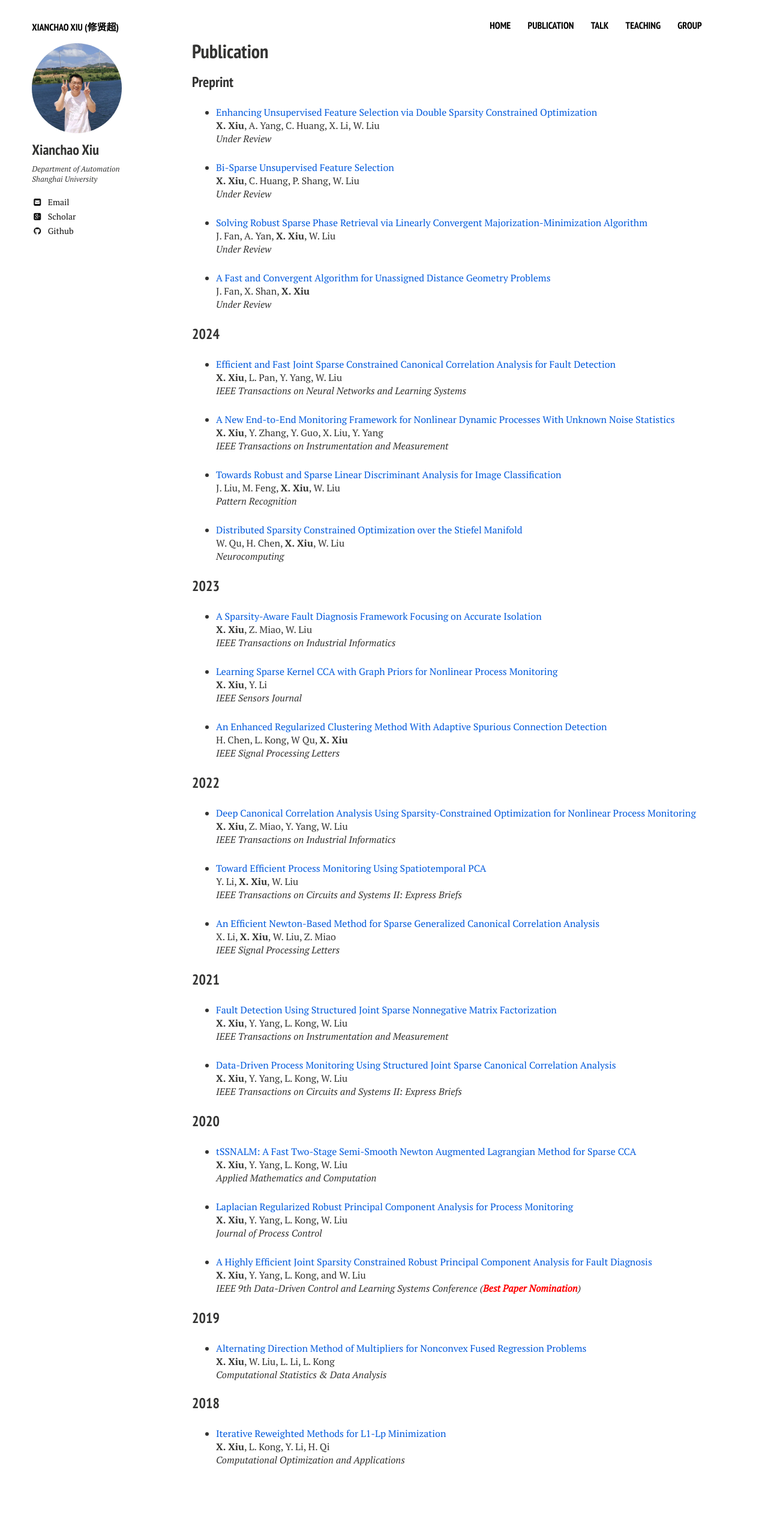
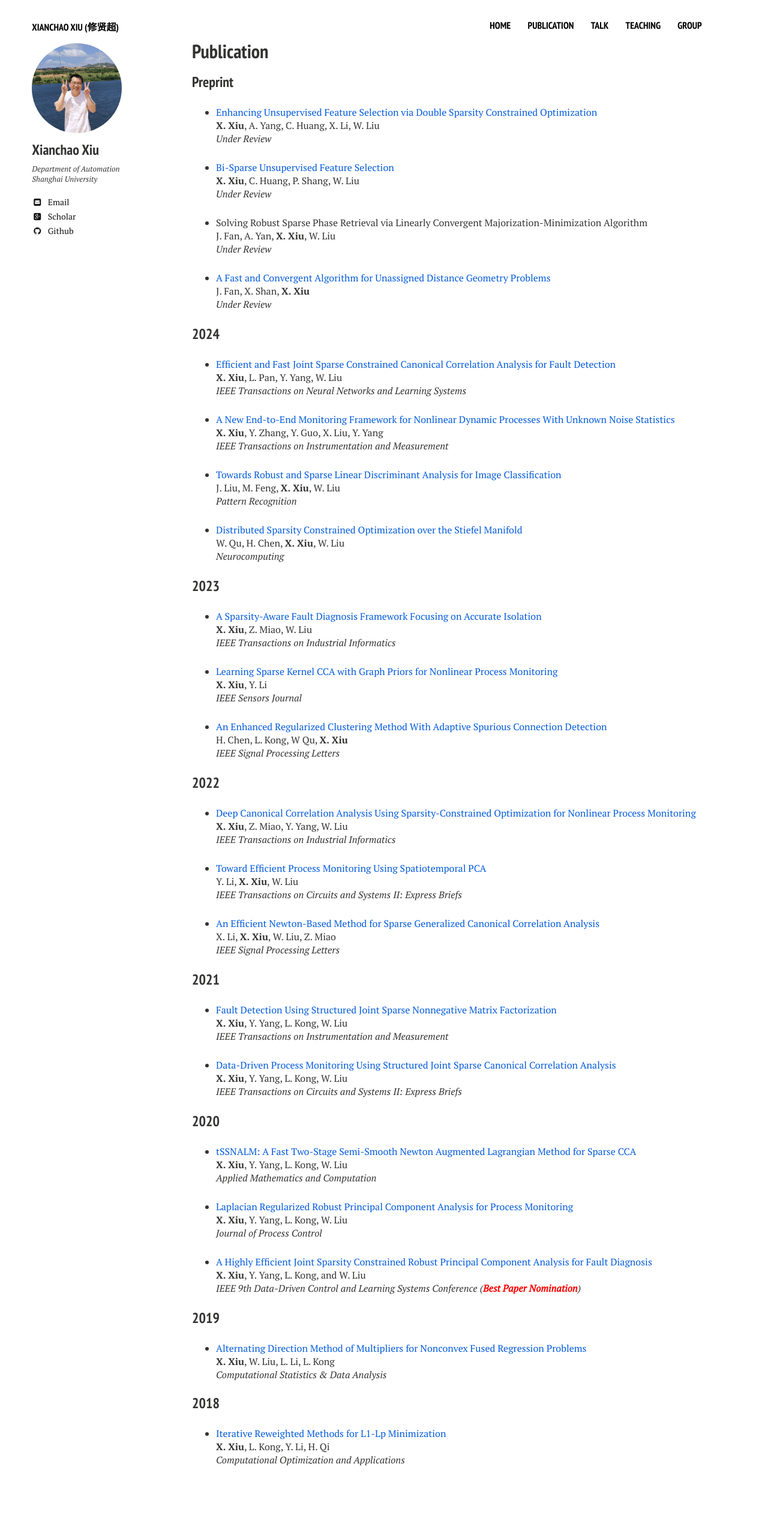
Before and after one commit to xianchaoxiu/xianchaoxiu.github.io, a Jekyll site: the page built from publication/index.md, in a window 1280 px wide. Shown: the whole page at 60% size. Built offline with Jekyll 4.4.1, drawn with Linux system fonts in a browser that asks for light colours; nearby versions of some CDN libraries.

Commit message:
Update index.md

```diff
--- a/publication/index.md
+++ b/publication/index.md
@@ -21,7 +21,7 @@ share: false
 <i>Under Review</i><br>
 
 
-* <a href="https://arxiv.org/abs/2502.02280" class="textlink" target="_blank"> Solving Robust Sparse Phase Retrieval via Linearly Convergent Majorization-Minimization Algorithm </a><br>
+* Solving Robust Sparse Phase Retrieval via Linearly Convergent Majorization-Minimization Algorithm <br>
 J. Fan, A. Yan, <b>X. Xiu</b>, W. Liu<br>
 <i>Under Review</i><br>
 
```
